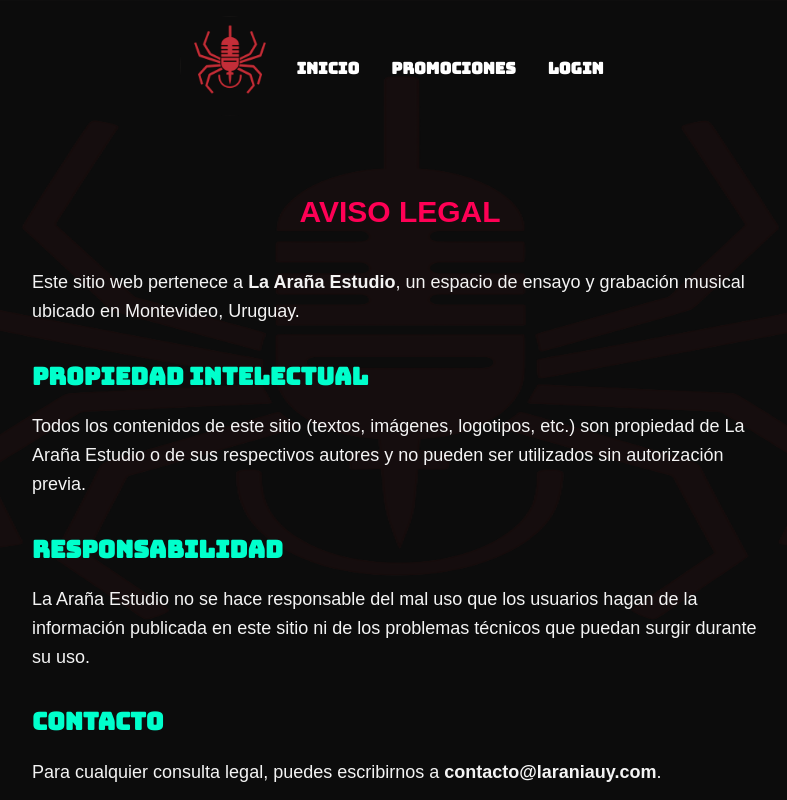
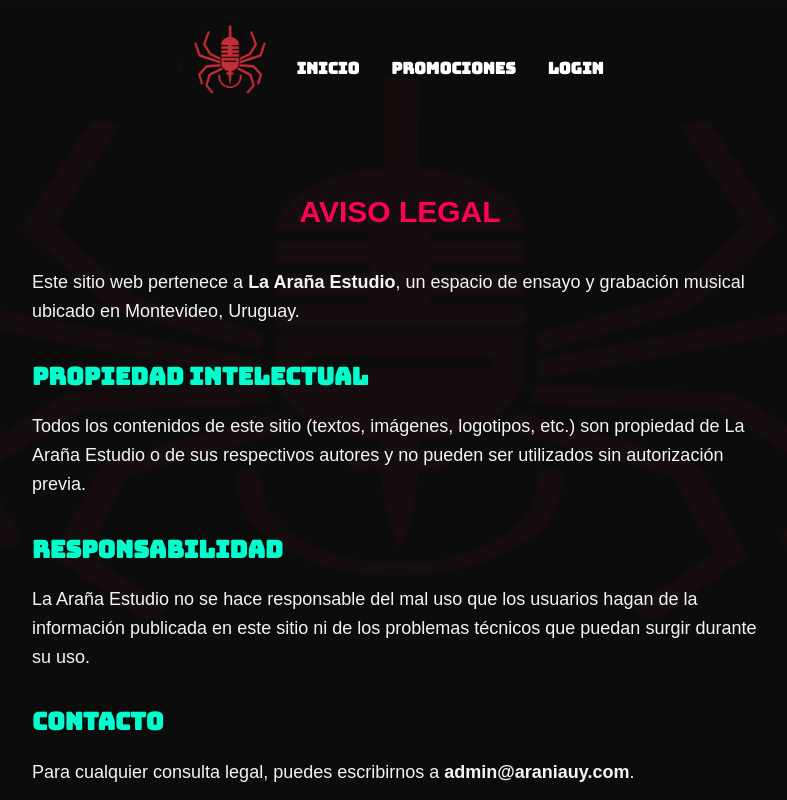
Before and after one commit to TeewsPepper/la-arania-estudio, a React (Vite) app in the folder frontend/: page /aviso-legal in a window 1280 px wide. Shown: the top 800 px of the page, without its empty margins (240-1027 px from the left). Built offline with nearby package versions, Linux system fonts and the light colour scheme; no server answers; a web font is replaced by a local one.

Commit message:
update config

```diff
--- a/frontend/src/pages/aviso/AvisoLegal.tsx
+++ b/frontend/src/pages/aviso/AvisoLegal.tsx
@@ -25,7 +25,7 @@
       <h2>Contacto</h2>
       <p>
         Para cualquier consulta legal, puedes escribirnos a
-        <strong> contacto@laraniauy.com</strong>.
+        <strong> admin@araniauy.com</strong>.
       </p>
     </main>
   );
--- a/frontend/src/pages/promociones/PromocionDetalles.module.css
+++ b/frontend/src/pages/promociones/PromocionDetalles.module.css
@@ -36,6 +36,9 @@
   box-shadow: 0 0 20px rgba(255, 0, 85, 0.1);
   white-space: pre-line;
 }
+.backLink {
+  color: var(--color-primary-dark);
+}
 
 
 
--- a/frontend/src/pages/promociones/PromocionDetalles.tsx
+++ b/frontend/src/pages/promociones/PromocionDetalles.tsx
@@ -1,5 +1,5 @@
 import { useAuth } from '../../hooks/useAuth';
-import { useParams, Navigate } from 'react-router-dom';
+import { useParams, Navigate, Link } from 'react-router-dom';
 import { promociones } from '../../data/promociones';
 import styles from './PromocionDetalles.module.css';
 
@@ -20,6 +20,9 @@
       <section className={styles.conditions}>
         <h2>Condiciones:</h2>
         <p className={styles.condiciones}>{promo.condiciones}</p>
+        <Link to="/promociones" className={styles.backLink}>
+          ← Volver
+        </Link>
       </section>
     </div>
   );
```
Also changed, not shown: 5 other files (tests, documents, lock files or other folders).
